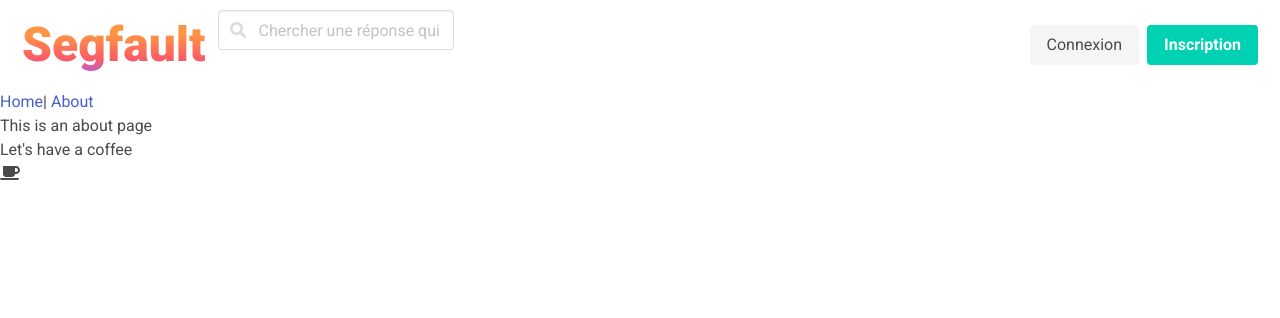
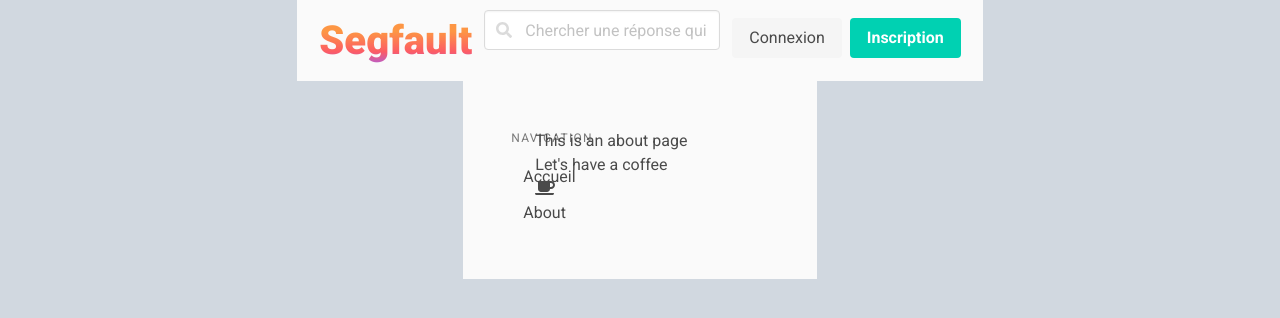
Before and after one commit to youndzoFrancine/Projet_de_semestre, a Vue app in the folder segfault-vue/: page /#/about in a window 1280 px wide. Shown: the top 318 px of the page. Built offline with nearby package versions, Linux system fonts and the light colour scheme.

Commit message:
add searchbar and login components

```diff
--- a/segfault-vue/src/App.vue
+++ b/segfault-vue/src/App.vue
@@ -1,20 +1,39 @@
 <template>
   <div id="app">
-    <Navbar/>
-    <div id="nav">
-      <router-link to="/">Home</router-link>|
-      <router-link to="/about">About</router-link>
-    </div>
-    <router-view/>
+    <section class="hero">
+      <!-- Tête -->
+      <div class="container has-background-white-bis">
+        <div class="hero-head">
+          <Navbar/>
+        </div>
+      </div>
+      <!-- Corps -->
+      <div class="container has-background-white-bis">
+        <div class="hero-body is-fullheight">
+          <div class="columns">
+            <div class="column is-1">
+              <Sidemenu/>
+            </div>
+            <div class="column">
+              <router-view/>
+            </div>
+          </div>
+        </div>
+      </div>
+      <!-- Pied de page -->
+      <div class="hero-foot"></div>
+    </section>
   </div>
 </template>
 
 <script>
 import Navbar from "@/components/Navbar.vue";
+import Sidemenu from "@/components/Sidemenu.vue";
 export default {
   name: "App",
   components: {
-    Navbar
+    Navbar,
+    Sidemenu
   }
 };
 </script>
--- a/segfault-vue/src/assets/_color.scss
+++ b/segfault-vue/src/assets/_color.scss
@@ -4,3 +4,11 @@ $orange-hibiscus: #fd9644;
 $lighter-purple: #a55eea;
 
 $blue-green: #2bcbba;
+$twinkle-blue: #d1d8e0;
+
+$gradient-sunrise: linear-gradient(
+  to top,
+  $lighter-purple -10%,
+  $fusion-red 25%,
+  $orange-hibiscus 70%
+);
--- a/segfault-vue/src/assets/_global.scss
+++ b/segfault-vue/src/assets/_global.scss
@@ -0,0 +1 @@
+$body-background-color: $twinkle-blue;
--- /dev/null
+++ b/segfault-vue/src/components/Logzone.vue
@@ -0,0 +1,28 @@
+<template>
+  <div class="logzone">
+    <div id="navbarBasicExample" class="navbar-menu">
+      <div class="navbar-start"></div>
+
+      <div class="navbar-end">
+        <div class="navbar-item">
+          <div class="buttons">
+            <a class="button is-light">Connexion</a>
+            <a class="button is-primary">
+              <strong>Inscription</strong>
+            </a>
+          </div>
+        </div>
+      </div>
+    </div>
+  </div>
+</template>
+
+<script>
+export default {
+  name: "Logzone",
+  components: {}
+};
+</script>
+
+<style lang="scss" scoped>
+</style>
--- a/segfault-vue/src/components/Navbar.vue
+++ b/segfault-vue/src/components/Navbar.vue
@@ -2,7 +2,7 @@
   <nav class="navbar" role="navigation" aria-label="main navigation">
     <div class="navbar-brand">
       <a class="navbar-item" href>
-        <h1 class="title is-1 logo">Segfault</h1>
+        <h1 class="title is-2 logo">Segfault</h1>
       </a>
 
       <a
@@ -18,48 +18,31 @@
       </a>
     </div>
 
-    <div class="field">
-      <p class="control has-icons-left">
-        <input class="input" type="text" placeholder="Chercher une réponse qui sauve la vie">
-        <span class="icon is-small is-left">
-          <font-awesome-icon icon="search"/>
-        </span>
-      </p>
+    <div class="container">
+      <Searchbar/>
     </div>
 
-    <div id="navbarBasicExample" class="navbar-menu">
-      <div class="navbar-start"></div>
-
-      <div class="navbar-end">
-        <div class="navbar-item">
-          <div class="buttons">
-            <a class="button is-light">Connexion</a>
-            <a class="button is-primary">
-              <strong>Inscription</strong>
-            </a>
-          </div>
-        </div>
-      </div>
-    </div>
+    <Logzone/>
   </nav>
 </template>
 
 <script>
+import Searchbar from "@/components/Searchbar.vue";
+import Logzone from "@/components/Logzone.vue";
+
 export default {
   name: "Navbar",
-  components: {}
+  components: {
+    Searchbar,
+    Logzone
+  }
 };
 </script>
 
 <style lang="scss" scoped>
 .logo {
   font-weight: 900;
-  background: linear-gradient(
-    to top,
-    $lighter-purple -10%,
-    $fusion-red 25%,
-    $orange-hibiscus 70%
-  );
+  background: $gradient-sunrise;
   background-clip: text;
   -webkit-text-fill-color: transparent;
 }
--- /dev/null
+++ b/segfault-vue/src/components/Searchbar.vue
@@ -0,0 +1,22 @@
+<template>
+  <div class="searchbar">
+    <div class="field is-fullwidth is-grouped">
+      <div class="control is-expanded has-icons-left">
+        <input class="input" type="text" placeholder="Chercher une réponse qui sauve la vie">
+        <span class="icon is-small is-left">
+          <font-awesome-icon icon="search"/>
+        </span>
+      </div>
+    </div>
+  </div>
+</template>
+
+<script>
+export default {
+  name: "Searchbar",
+  components: {}
+};
+</script>
+
+<style>
+</style>
--- /dev/null
+++ b/segfault-vue/src/components/Sidemenu.vue
@@ -0,0 +1,25 @@
+<template>
+  <div class="sidemenu">
+    <aside class="menu">
+      <p class="menu-label">Navigation</p>
+      <ul class="menu-list">
+        <li>
+          <router-link to="/">Accueil</router-link>
+        </li>
+        <li>
+          <router-link to="/about">About</router-link>
+        </li>
+      </ul>
+    </aside>
+  </div>
+</template>
+
+<script>
+export default {
+  name: "Sidemenu",
+  components: {}
+};
+</script>
+
+<style>
+</style>
```
